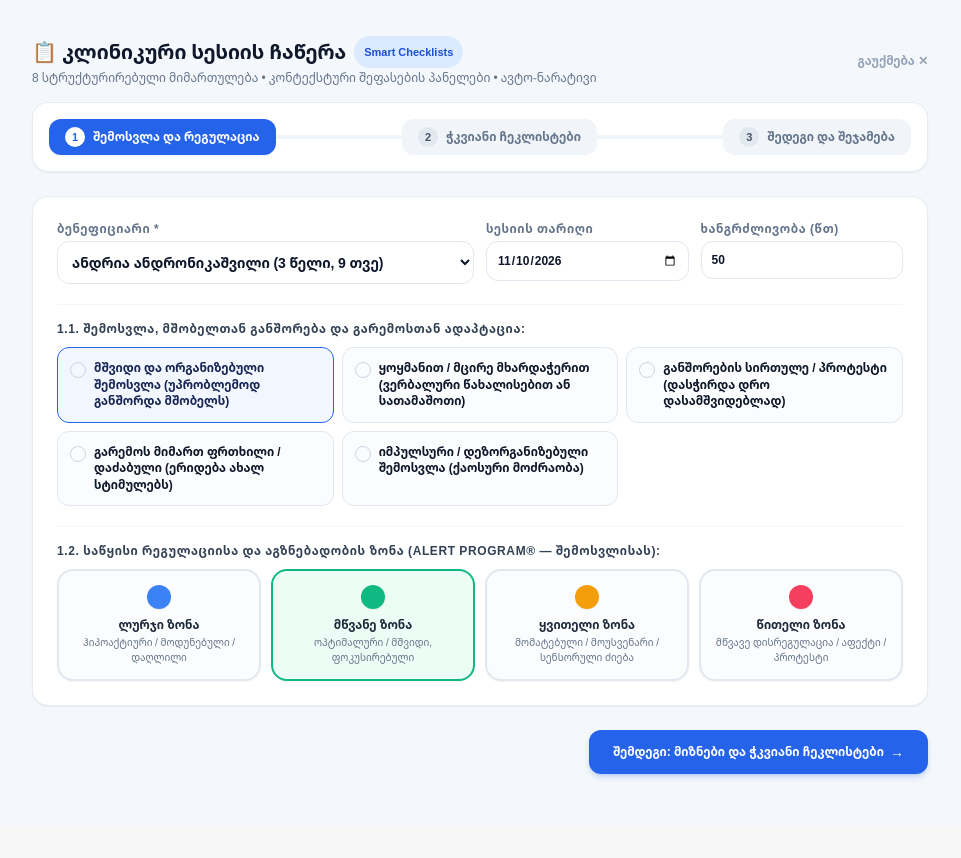
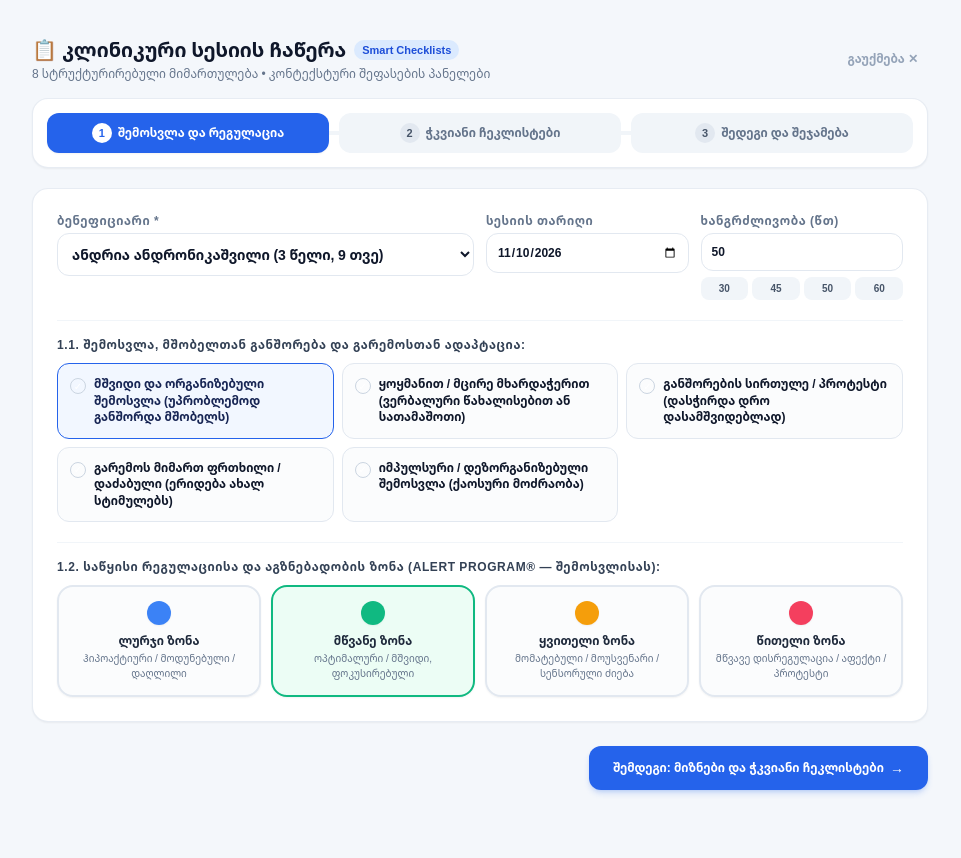
Before and after one commit to achiko10/martva, a Django app: page /sessions/new/ in a window 1280 px wide. Shown: the part 65-923 px from the top of the page, without its empty margins (160-1121 px from the left). Before the commit the page ends 845 px from the top, so only its background shows below. Run offline with Django 5.2, Linux system fonts and the light colour scheme; a user stored in the database is signed in; data comes from the database, SQL or seed files in the repository; some libraries are stand-ins or nearby versions.

Commit message:
Fix mobile responsive design: session wizard 3-step grid, breadcrumb wrap, header actions

```diff
--- a/templates/base.html
+++ b/templates/base.html
@@ -96,7 +96,7 @@
                 <!-- Right: Quick CTA & User Info -->
                 <div class="flex items-center space-x-2 sm:space-x-3 shrink-0">
                     <a href="{% url 'session_create' %}"
-                       class="inline-flex items-center px-2.5 sm:px-3.5 py-1.5 sm:py-2 bg-[#006a61] hover:bg-[#005049] text-white text-[11px] sm:text-xs font-bold rounded-xl shadow-sm transition">
+                       class="hidden sm:inline-flex items-center px-2.5 sm:px-3.5 py-1.5 sm:py-2 bg-[#006a61] hover:bg-[#005049] text-white text-[11px] sm:text-xs font-bold rounded-xl shadow-sm transition">
                         <svg class="w-3.5 h-3.5 sm:w-4 sm:h-4 mr-1" fill="none" stroke="currentColor" viewBox="0 0 24 24">
                             <path stroke-linecap="round" stroke-linejoin="round" stroke-width="2.5" d="M12 4v16m8-8H4"/>
                         </svg>
--- a/templates/core/beneficiary_list.html
+++ b/templates/core/beneficiary_list.html
@@ -17,7 +17,8 @@
             <svg class="w-4 h-4 mr-1.5" fill="none" stroke="currentColor" viewBox="0 0 24 24">
                 <path stroke-linecap="round" stroke-linejoin="round" stroke-width="2.5" d="M12 4v16m8-8H4"/>
             </svg>
-            <span>ახალი ბენეფიციარის დამატება</span>
+            <span class="hidden sm:inline">ახალი ბენეფიციარის დამატება</span>
+            <span class="sm:hidden">+ ბენეფიციარი</span>
         </a>
     </div>
 
--- a/templates/core/session_form.html
+++ b/templates/core/session_form.html
@@ -6,50 +6,56 @@
 <div class="max-w-4xl mx-auto py-3">
 
     <!-- Top Breadcrumb / Cancel -->
-    <div class="flex items-center justify-between mb-4">
-        <div>
-            <h1 class="text-xl font-black text-slate-900 flex items-center gap-2">
-                <span>📋 კლინიკური სესიის ჩაწერა</span>
-                <span class="px-2.5 py-0.5 rounded-full text-[11px] font-bold bg-blue-100 text-blue-700">Smart Checklists</span>
-            </h1>
-            <p class="text-xs text-slate-500 mt-0.5">8 სტრუქტურირებული მიმართულება • კონტექსტური შეფასების პანელები • ავტო-ნარატივი</p>
+    <div class="flex flex-wrap sm:flex-nowrap items-start sm:items-center justify-between gap-2 mb-4">
+        <div class="min-w-0 flex-1">
+            <div class="flex flex-wrap items-center gap-1.5 sm:gap-2">
+                <h1 class="text-base sm:text-xl font-black text-slate-900 leading-tight">📋 კლინიკური სესიის ჩაწერა</h1>
+                <span class="px-2 py-0.5 rounded-full text-[10px] sm:text-[11px] font-bold bg-blue-100 text-blue-700 shrink-0">Smart Checklists</span>
             </div>
-        <a href="{% url 'dashboard' %}" class="text-xs font-bold text-slate-400 hover:text-slate-600 transition">
+            <p class="text-[11px] sm:text-xs text-slate-500 mt-0.5 truncate">8 სტრუქტურირებული მიმართულება • კონტექსტური შეფასების პანელები</p>
+        </div>
+        <a href="{% url 'dashboard' %}" class="text-xs font-bold text-slate-400 hover:text-rose-600 transition shrink-0 px-2.5 py-1.5 rounded-xl bg-slate-100 sm:bg-transparent">
             გაუქმება ✕
         </a>
     </div>
 
     <!-- Wizard Progress Bar (1 — 2 — 3) -->
-    <div class="mb-6 bg-white p-3 sm:p-4 rounded-2xl border border-slate-200/80 shadow-sm">
-        <div class="flex items-center justify-between relative gap-1.5 sm:gap-2">
-            <div class="absolute left-6 right-6 top-1/2 -translate-y-1/2 h-1 bg-slate-100 z-0"></div>
-            <div id="wizard-line" class="absolute left-6 top-1/2 -translate-y-1/2 h-1 bg-blue-600 z-0 transition-all duration-300" style="width: 0%;"></div>
+    <div class="mb-5 bg-white p-2 sm:p-3.5 rounded-2xl border border-slate-200/80 shadow-sm">
+        <div class="relative">
+            <div class="absolute left-6 right-6 top-1/2 -translate-y-1/2 h-1 bg-slate-100 z-0 hidden sm:block"></div>
+            <div id="wizard-line" class="absolute left-6 top-1/2 -translate-y-1/2 h-1 bg-blue-600 z-0 transition-all duration-300 hidden sm:block" style="width: 0%;"></div>
 
+            <!-- 3 Equal Responsive Columns -->
+            <div class="grid grid-cols-3 gap-1.5 sm:gap-2.5 relative z-10">
                 <!-- Step 1 Button -->
                 <button type="button" onclick="goToStep(1)" id="step-btn-1"
-                    class="relative z-10 flex-1 sm:flex-initial flex items-center justify-center space-x-1.5 sm:space-x-2 bg-blue-600 text-white px-2.5 sm:px-4 py-2 rounded-xl text-[11px] sm:text-xs font-bold shadow-sm transition">
+                        class="w-full flex items-center justify-center gap-1 sm:gap-1.5 px-1 sm:px-3 py-2 sm:py-2.5 rounded-xl text-[10.5px] sm:text-xs font-bold transition min-w-0 bg-blue-600 text-white shadow-sm">
                     <span class="w-4 h-4 sm:w-5 sm:h-5 rounded-full bg-white text-blue-600 flex items-center justify-center text-[10px] sm:text-[11px] font-black shrink-0">1</span>
-                <span class="truncate">შემოსვლა და რეგულაცია</span>
+                    <span class="truncate hidden sm:inline">შემოსვლა და რეგულაცია</span>
+                    <span class="sm:hidden font-extrabold truncate">შემოსვლა</span>
                 </button>
 
                 <!-- Step 2 Button -->
                 <button type="button" onclick="goToStep(2)" id="step-btn-2"
-                    class="relative z-10 flex-1 sm:flex-initial flex items-center justify-center space-x-1.5 sm:space-x-2 bg-slate-100 text-slate-500 px-2.5 sm:px-4 py-2 rounded-xl text-[11px] sm:text-xs font-bold transition">
+                        class="w-full flex items-center justify-center gap-1 sm:gap-1.5 px-1 sm:px-3 py-2 sm:py-2.5 rounded-xl text-[10.5px] sm:text-xs font-bold transition min-w-0 bg-slate-100 text-slate-500">
                     <span class="w-4 h-4 sm:w-5 sm:h-5 rounded-full bg-slate-200 text-slate-600 flex items-center justify-center text-[10px] sm:text-[11px] font-black shrink-0">2</span>
-                <span class="truncate">ჭკვიანი ჩეკლისტები</span>
-                <span id="selected-act-badge" class="hidden px-1.5 py-0.2 rounded-full bg-blue-600 text-white text-[10px]">0</span>
+                    <span class="truncate hidden sm:inline">ჭკვიანი ჩეკლისტები</span>
+                    <span class="sm:hidden font-extrabold truncate">ჩეკლისტი</span>
+                    <span id="selected-act-badge" class="hidden px-1.5 py-0.2 rounded-full bg-blue-600 text-white text-[9px] sm:text-[10px] shrink-0">0</span>
                 </button>
 
                 <!-- Step 3 Button -->
                 <button type="button" onclick="goToStep(3)" id="step-btn-3"
-                    class="relative z-10 flex-1 sm:flex-initial flex items-center justify-center space-x-1.5 sm:space-x-2 bg-slate-100 text-slate-500 px-2.5 sm:px-4 py-2 rounded-xl text-[11px] sm:text-xs font-bold transition">
+                        class="w-full flex items-center justify-center gap-1 sm:gap-1.5 px-1 sm:px-3 py-2 sm:py-2.5 rounded-xl text-[10.5px] sm:text-xs font-bold transition min-w-0 bg-slate-100 text-slate-500">
                     <span class="w-4 h-4 sm:w-5 sm:h-5 rounded-full bg-slate-200 text-slate-600 flex items-center justify-center text-[10px] sm:text-[11px] font-black shrink-0">3</span>
-                <span class="truncate">შედეგი და შეჯამება</span>
+                    <span class="truncate hidden sm:inline">შედეგი და შეჯამება</span>
+                    <span class="sm:hidden font-extrabold truncate">შედეგი</span>
                 </button>
             </div>
         </div>
+    </div>
 
-    <form method="post" id="session-wizard-form">
+    <form method="post" id="session-wizard-form" class="pb-10 sm:pb-4">
         {% csrf_token %}
         {% if slot_id %}
         <input type="hidden" name="slot_id" value="{{ slot_id }}">
@@ -82,9 +88,15 @@
                     </div>
                     <div>
                         <label class="block text-xs font-bold uppercase tracking-wider text-slate-500 mb-1">ხანგრძლივობა (წთ)</label>
-                        <input type="number" name="duration_minutes" list="session-duration-presets" value="50" min="1" max="240" required
+                        <input type="number" name="duration_minutes" id="session-duration-input" list="session-duration-presets" value="50" min="1" max="240" required
                                placeholder="წთ"
                                class="w-full p-2.5 rounded-xl border border-slate-200 text-xs font-bold bg-white focus:ring-2 focus:ring-blue-500 focus:outline-none">
+                        <div class="flex items-center gap-1 mt-1.5">
+                            <button type="button" onclick="document.getElementById('session-duration-input').value=30" class="flex-1 py-1 rounded-lg text-[10px] font-bold bg-slate-100 hover:bg-blue-100 text-slate-600 hover:text-blue-700 transition">30</button>
+                            <button type="button" onclick="document.getElementById('session-duration-input').value=45" class="flex-1 py-1 rounded-lg text-[10px] font-bold bg-slate-100 hover:bg-blue-100 text-slate-600 hover:text-blue-700 transition">45</button>
+                            <button type="button" onclick="document.getElementById('session-duration-input').value=50" class="flex-1 py-1 rounded-lg text-[10px] font-bold bg-slate-100 hover:bg-blue-100 text-slate-600 hover:text-blue-700 transition">50</button>
+                            <button type="button" onclick="document.getElementById('session-duration-input').value=60" class="flex-1 py-1 rounded-lg text-[10px] font-bold bg-slate-100 hover:bg-blue-100 text-slate-600 hover:text-blue-700 transition">60</button>
+                        </div>
                         <datalist id="session-duration-presets">
                             <option value="30">30 წუთი</option>
                             <option value="40">40 წუთი</option>
@@ -228,11 +240,11 @@
                         2.2. თერაპიული ინტერვენციის კატეგორიები (მონიშვნისას იშლება შესაბამისი შეფასების პანელი):
                     </span>
                 </div>
-                <div class="flex items-center space-x-2">
+                <div class="flex items-center gap-2 w-full sm:w-auto">
                     <input type="text" id="activity-search" oninput="filterActivities(this.value)"
                            placeholder="🔍 აქტივობის სწრაფი ძიება..."
-                           class="px-3 py-1.5 rounded-xl border border-slate-200 text-xs bg-white focus:ring-2 focus:ring-blue-500 focus:outline-none w-48 sm:w-56">
-                    <button type="button" onclick="expandAllCategories(true)" class="px-2.5 py-1.5 rounded-lg border border-slate-200 bg-white text-[11px] font-bold text-slate-600 hover:bg-slate-50">
+                           class="flex-1 sm:w-56 px-3 py-1.5 rounded-xl border border-slate-200 text-xs bg-white focus:ring-2 focus:ring-blue-500 focus:outline-none">
+                    <button type="button" onclick="expandAllCategories(true)" class="shrink-0 px-2.5 py-1.5 rounded-lg border border-slate-200 bg-white text-[11px] font-bold text-slate-600 hover:bg-slate-50 transition">
                         ყველას გაშლა
                     </button>
                 </div>
@@ -553,8 +565,8 @@
                 </button>
                 <button type="button" onclick="goToStep(3)"
                         class="flex-1 sm:flex-initial px-4 sm:px-6 py-3 bg-blue-600 hover:bg-blue-700 text-white font-bold text-xs rounded-xl shadow-md shadow-blue-600/20 transition flex items-center justify-center">
-                    <span>შემდეგი: შედეგი და კლინიკური ჩანაწერი</span>
-                    <span class="ml-1.5 text-sm">→</span>
+                    <span class="hidden sm:inline">შემდეგი: შედეგი და კლინიკური ჩანაწერი →</span>
+                    <span class="sm:hidden font-extrabold">შემდეგი: შედეგი →</span>
                 </button>
             </div>
         </div>
@@ -705,7 +717,7 @@
     function updateStepButton(num, isCurrent, isPassed) {
         const btn = document.getElementById('step-btn-' + num);
         if (!btn) return;
-        const base = "relative z-10 flex-1 sm:flex-initial flex items-center justify-center space-x-1.5 sm:space-x-2 px-2.5 sm:px-4 py-2 rounded-xl text-[11px] sm:text-xs font-bold transition ";
+        const base = "w-full flex items-center justify-center gap-1 sm:gap-1.5 px-1 sm:px-3 py-2 sm:py-2.5 rounded-xl text-[10.5px] sm:text-xs font-bold transition min-w-0 ";
         if (isCurrent) {
             btn.className = base + "bg-blue-600 text-white shadow-sm";
         } else if (isPassed) {
```
Also changed, not shown: templates/core/session_detail.html (+6 -4 lines). Lines whose indentation alone changed are shown as unchanged.
